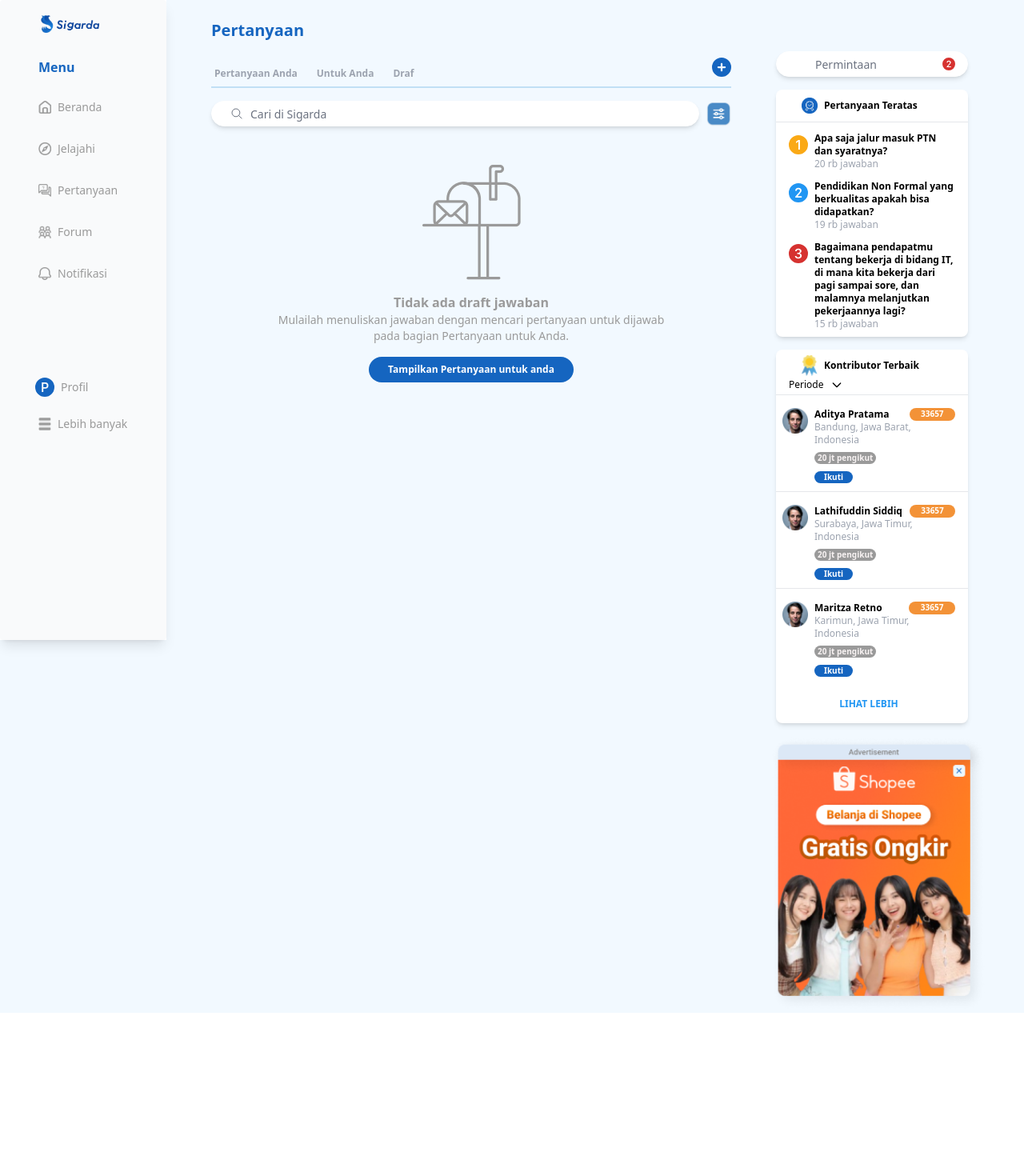
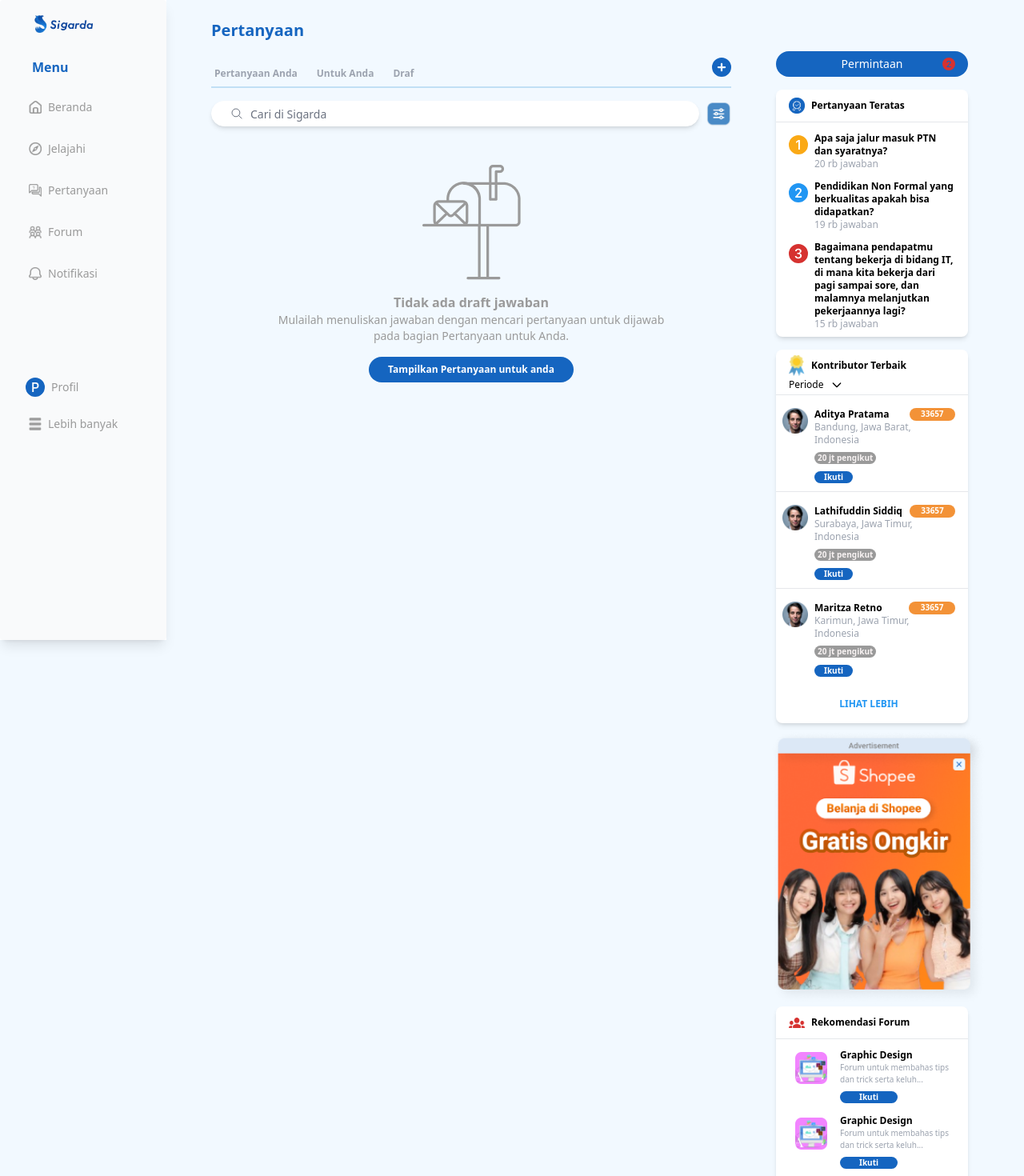
Before and after one commit to ratrimanik/sigarda-app, a React (Vite) app: page /draf in a window 1280 px wide. Shown: the top 1470 px of the page at 80% size. Before the commit the page ends 1266 px from the top, so only its background shows below. Built offline with nearby package versions, Linux system fonts and the light colour scheme.

Commit message:
perubahan sidebar

```diff
--- a/src/components/AskLabel/askLabel.jsx
+++ b/src/components/AskLabel/askLabel.jsx
@@ -18,14 +18,18 @@ const AskLabel = () => {
       <hr className="my-2"></hr>
 
       <div className="flex gap-12 ml-4 text-bold">
+        <button>
           <Icon
             icon={<BsFillQuestionCircleFill className="text-primary" />}
             title="Tambah Pertanyaan"
           />
+        </button>
+        <button>
           <Icon
             icon={<IoCreateOutline className="text-primary" />}
             title="Buat Kiriman Informasi"
           />
+        </button>
       </div>
     </div>
   );
--- a/src/components/CardPostDashboard/cardpost.jsx
+++ b/src/components/CardPostDashboard/cardpost.jsx
@@ -38,9 +38,9 @@ const CardPost = ({ data }) => {
               <div className="flex items-center justify-between">
                 <div className="flex items-center">
                   <p className="text-xs font-bold">{name}</p>
-                  <p className="text-xs text-primary font-bold ml-2">
+                  <button className="text-xs text-primary font-bold ml-2">
                     {status}
-                  </p>
+                  </button>
                 </div>
               </div>
               <div className="text-[10px] text-gray-300 flex">
@@ -50,10 +50,10 @@ const CardPost = ({ data }) => {
               </div>
             </div>
           </div>
-          <div className="flex gap-4">
+          <button className="flex gap-4">
             <IoIosMore />
             <MdClose />
-          </div>
+          </button>
         </div>
         <div className=" h-full mb-4 max-w-md px-4 md:max-w-2xl rounded-lg shadow-lg mt-2 border">
           <p className="font-bold text-xs py-2">{quest}</p>
--- a/src/components/CardPostDashboard/iconcard.jsx
+++ b/src/components/CardPostDashboard/iconcard.jsx
@@ -3,16 +3,16 @@ import Icon from "./icon";
 const IconCard = () => {
   return (
     <div className="ml-4 pt-4 flex justify-between">
-      <div className="flex gap-4">
+      <button className="flex gap-4">
         <Icon image="src/assets/img/rate-plus.png" title="20 rb" />
         <Icon image="src/assets/img/rate-min.png" />
         <Icon image="src/assets/img/comment.png" title="220" />
         <Icon image="src/assets/img/share.png" />
-      </div>
-      <div className="flex">
+      </button>
+      <button className="flex">
         <Icon image="src/assets/img/preview.png" title="21 rb tayangan" />
         <Icon image="src/assets/img/save.png" />
-      </div>
+      </button>
     </div>
   );
 };
--- a/src/components/Sidebar/sidebar.jsx
+++ b/src/components/Sidebar/sidebar.jsx
@@ -16,7 +16,7 @@ const SideBar = () => {
       className="bg-white dark:bg-gray-800 shadow-lg fixed top-0 left-0 w-52 h-screen z-40"
       aria-label="Sidebar with logo branding example"
     >
-      <div className="pl-4">
+      <div className="pl-2">
         <Sidebar.Logo className="w-24">
           <img src="/src/assets/img/logo-sigarda.png" alt="Logo" />
         </Sidebar.Logo>
--- a/src/components/Sidebar/sidebarMenu.jsx
+++ b/src/components/Sidebar/sidebarMenu.jsx
@@ -13,11 +13,11 @@ const SidebarMenu = (props) => {
   } = props;
 
   return (
-    <div className="pl-5 py-3">
+    <div className="">
       <sidebarMenu>
         <Link to={href} onClick={onClick}>
-          <div className={`${isActive ? 'text-primary' : 'text-[#9A9A9A]'} flex items-center`}>
-            {image && <img src={image} alt="" className="w-4 h-4" />}
+          <div className={`${isActive ? 'text-primary bg-[#F2F9FF] rounded-l-full' : 'text-[#9A9A9A]'} flex items-center py-3 -mr-3 pl-4`}>
+            {image && <img src={image} alt="" className= {`${isActive ? 'text-primary' : 'text-[#9A9A9A]'} w-4 h-4`}/>}
             {icon && <div className="text-2xl -ml-1">{icon}</div>}
             <span className="text-[14px] pl-2">{title}</span>
             {/* <div className="text-[14px] pl-2">{title}</div> */}
--- a/src/components/SiderBeranda/header.jsx
+++ b/src/components/SiderBeranda/header.jsx
@@ -3,7 +3,7 @@ const Header = (props) => {
   const { image, title } = props;
 
   return (
-    <div className="flex pl-8 items-center pt-1">
+    <div className="flex pl-4 items-center pt-1">
       <img src={image} alt="" className="w-5" />
       <p className="text-xs font-bold py-2 justify-center pl-2 flex">{title}</p>
     </div>
--- a/src/components/SiderBeranda/sider.jsx
+++ b/src/components/SiderBeranda/sider.jsx
@@ -9,6 +9,7 @@ import Header from "./header";
 import Profile from "./profile";
 import Button from "../Button/button";
 import { useLocation } from "react-router-dom";
+import RecomForum from "../SiderForum/rekomendasiForum";
 
 const Sider = () => {
   const location = useLocation();
@@ -18,13 +19,17 @@ const Sider = () => {
   return (
     <div className="pl-5">
       <div className="relative mt-16">
-        <input
-          type="text"
-          className="w-60 pl-12 h-8 bg-white border-white shadow-md text-sm rounded-full focus:outline-none text-black"
-          placeholder={
-            isHomePage || isFollowPage ? "Cari di Sigarda" : "Permintaan"
-          }
-        />
+        {isHomePage || isFollowPage ? (
+          <input
+            type="text"
+            className="w-60 pl-12 h-8 rounded-full focus:outline-none text-sm border-white shadow-md bg-white"
+            placeholder="Cari di Sigarda"
+          />
+        ) : (
+          <button className="w-60 h-8 rounded-full focus:outline-none text-white text-sm bg-primary">
+            Permintaan
+          </button>
+        )}
         {isHomePage || isFollowPage ? (
           <IoSearchOutline className="absolute left-6 top-1/2 transform -translate-y-1/2 text-gray-500" />
         ) : (
@@ -65,7 +70,7 @@ const Sider = () => {
         </div>
       </div>
 
-      <div className="bg-white border-white shadow-md rounded-lg my-4 w-60">
+      <div className="bg-white border-white shadow-md rounded-lg mt-4 mb-2 w-60">
         <Header
           image="src/assets/img/penulis-terbaik.png"
           title="Kontributor Terbaik"
@@ -112,10 +117,8 @@ const Sider = () => {
           />
         </div>
       </div>
-      <img
-      src="src/assets/img/Ads.png"
-      className="-ml-2 w-[280px]"
-      />
+      <img src="src/assets/img/Ads.png" className="-ml-2 w-[280px]" />
+      <RecomForum />
     </div>
   );
 };
--- /dev/null
+++ b/src/components/SiderForum/rekomendasiForum.jsx
@@ -0,0 +1,21 @@
+import Header from "../SiderBeranda/header";
+import ProfileForum from "./profileForum";
+
+const RecomForum = () => {
+    return(
+        <div className="bg-white border-white shadow-md rounded-lg mb-4 w-60">
+        <Header
+          image="src/assets/img/forumsider.png"
+          title="Rekomendasi Forum"
+        />
+
+        <hr className="mt-1" />
+
+        <div className="pb-2">
+          <ProfileForum />
+        </div>
+      </div>
+    )
+}
+
+export default RecomForum;
--- a/src/components/SiderForum/siderForum.jsx
+++ b/src/components/SiderForum/siderForum.jsx
@@ -1,7 +1,6 @@
 /* eslint-disable react/no-children-prop */
 import { Bs2CircleFill } from "react-icons/bs";
-import Header from "../SiderBeranda/header";
-import ProfileForum from "./profileForum";
+import RecomForum from "./rekomendasiForum";
 
 const SiderForum = () => {
   return (
@@ -16,18 +15,7 @@ const SiderForum = () => {
         </button>
       </div>
 
-      <div className="bg-white border-white shadow-md rounded-lg mt-4 w-64">
-        <Header
-          image="src/assets/img/forumsider.png"
-          title="Rekomendasi Forum"
-        />
-
-        <hr className="mt-1" />
-
-        <div className="pb-2">
-          <ProfileForum />
-        </div>
-      </div>
+      <RecomForum />
     </div>
   );
 };
--- a/src/fragments/headerquest.jsx
+++ b/src/fragments/headerquest.jsx
@@ -31,7 +31,7 @@ const HeaderQuest = (props) => {
                 <IoSearchOutline className="absolute left-6 top-1/2 transform -translate-y-1/2 text-gray-500" />
               </div>
               <img
-                src="src/assets/img/darkmode.png"
+                src="src/assets/img/filter.png"
                 alt=""
                 className="w-8 h-8"
               />
--- a/src/pages/Beranda/DashboardPage.jsx
+++ b/src/pages/Beranda/DashboardPage.jsx
@@ -31,15 +31,19 @@ const Dashboard = () => {
               <div className="flex mt-4 gap-2">
                 <Button
                   color="relative bg-[#B7D1E9] items-center h-7 text-primary"
-                  icon={<FaCirclePlus className="absolute inset-y-0 right-0 text-[28px]" />}
+                  icon={
+                    <FaCirclePlus className="absolute inset-y-0 right-0 text-[28px]" />
+                  }
                 >
-                  <p className="pl-2 pr-8 text-xs">Tambahkan</p>
+                  <p className="pl-2 pr-7 text-xs">Tambahkan</p>
                 </Button>
-                <img
-                  src="src/assets/img/darkmode.png"
-                  alt=""
-                  className="w-7 h-7"
-                />
+                <button>
+                  <img
+                    src="src/assets/img/filter.png"
+                    alt=""
+                    className="w-7 h-7"
+                  />
+                </button>
               </div>
             </div>
 
```
Also changed, not shown: src/assets/img/filter.png (renamed from src/assets/img/darkmode.png). Lines whose indentation alone changed are shown as unchanged.
